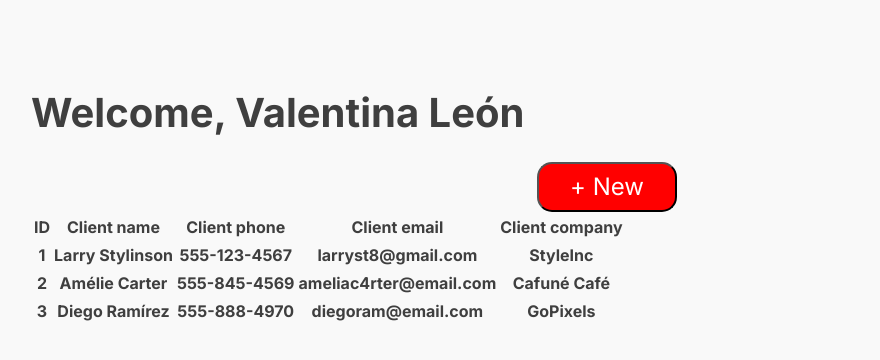
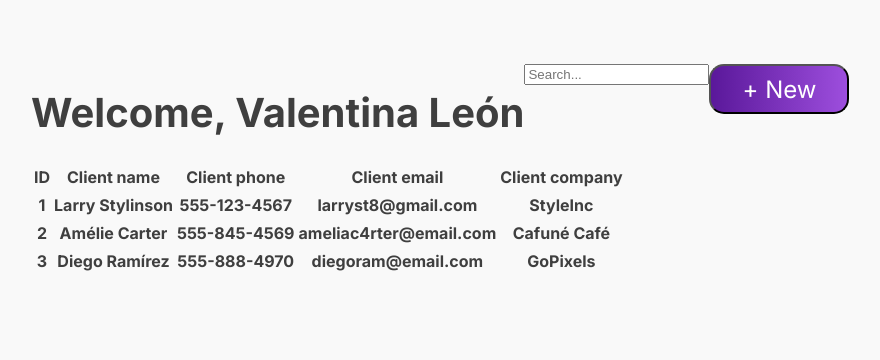
Before and after one commit to val3ntinahdz/Bento, a website built with Vite: page index.html in a window 1280 px wide. Shown: the whole page, without its empty margins (33-913 px from the left). Built offline with nearby package versions, Linux system fonts and the light colour scheme; data requests are answered from the project's data file.

Commit message:
Build a search input component

```diff
--- a/src/components/CreateButtons.js
+++ b/src/components/CreateButtons.js
@@ -1,4 +1,6 @@
 // here we create our custom buttons
+import '../styles/buttons.css';
+
 export const CreateButtons = (btnClass, htmlElement, buttonContent = "") => {
     const newButton = document.createElement("button");
     newButton.className = btnClass;
--- /dev/null
+++ b/src/components/SearchInput.js
@@ -0,0 +1,9 @@
+export const SearchInput = (element) => {
+    const searchInput = document.createElement('input');
+    searchInput.setAttribute('type', 'search'); // sse type="search" for semantic meaning and built-in clear button
+    searchInput.setAttribute('id', 'mySearchInput');
+    searchInput.setAttribute('placeholder', 'Search...');
+
+    element.appendChild(searchInput);
+    return searchInput;
+}
--- /dev/null
+++ b/src/styles/buttons.css
@@ -0,0 +1,10 @@
+.new-client-button {
+  cursor: pointer;
+  background: linear-gradient(to right, #5a189a, #9d4edd);
+  color: white;
+  font-size: 1.5rem;
+  font-family: "Inter", sans-serif;
+  width: 140px;
+  height: 50px;
+  border-radius: 15px;
+}
--- a/src/styles/dashboard.css
+++ b/src/styles/dashboard.css
@@ -4,17 +4,12 @@
 }
 
 .welcome-title {
-    text-align: start;
-    font-size: 2.5em;
+  text-align: start;
+  font-size: 2.5em;
 }
 
-.new-client-button {
-    background-color: red;
-    color: white;
-    font-size: 1.5rem;
-    font-family: "Inter", sans-serif;
-    letter-spacing: -2;
-    width: 140px;
-    height: 50px;
-    border-radius: 15px;
+header {
+  display: flex;
+  align-items: flex-start;
+  flex-grow: 1;
 }
--- a/src/views/DashboardView.js
+++ b/src/views/DashboardView.js
@@ -1,5 +1,6 @@
 import { CreateButtons } from '../components/CreateButtons';
 import { CreateTable } from '../components/CreateTable';
+import { SearchInput } from '../components/SearchInput';
 import '../styles/dashboard.css';
 
 // SOME DOCS
@@ -21,6 +22,9 @@ export const renderDashboard = () => {
 
     welcomeTitle.append(newSpan);
     header.appendChild(welcomeTitle);
+
+    // add the search input to the header
+    SearchInput(header);
 
     // create buttons
     // create a new client
```
